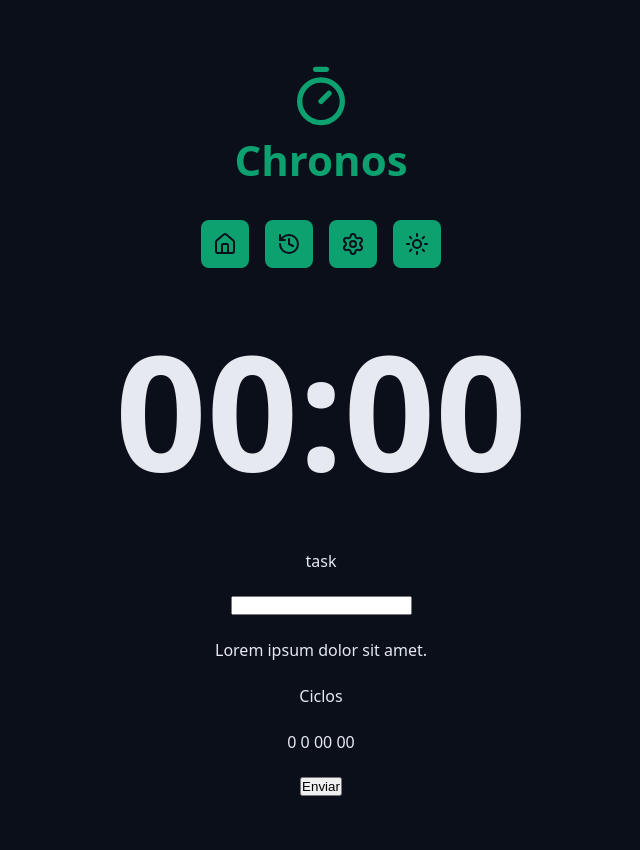
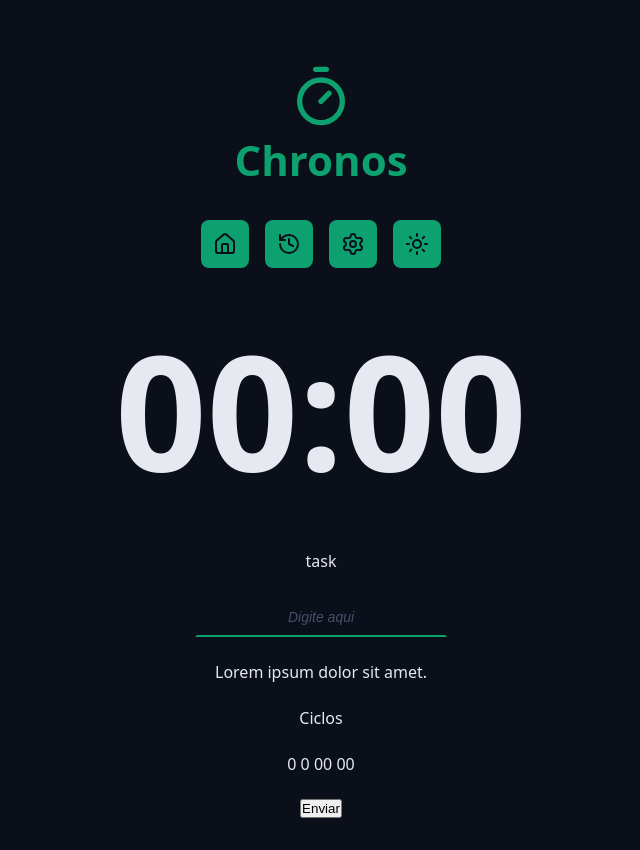
Before and after one commit to helryshow/cronos-pomo, a React (Vite) app: page / in a window 1280 px wide. Shown: the whole page, without its empty margins (319-959 px from the left). Before the commit the page ends 828 px from the top, so only its background shows below. Built offline with nearby package versions, Linux system fonts and the light colour scheme.

Commit message:
Novo Componente

```diff
--- a/src/App.tsx
+++ b/src/App.tsx
@@ -27,7 +27,7 @@
      <Container>
        <form className='form' action="">
          <div className="formRow">
-           <DefautInput labelText='task' id='input' type='text' />
+           <DefautInput labelText='task' id='input' type='text' placeholder='Digite aqui' />
          </div>
 
          <div className="formRow">
--- a/src/Componentes/DefautInput/Index.tsx
+++ b/src/Componentes/DefautInput/Index.tsx
@@ -1,3 +1,5 @@
+import styles from './styles.module.css';
+
 type DefautInputProps = {
     id: string;
     labelText?: string;
@@ -8,7 +10,7 @@
         <>
         {labelText && <label htmlFor={id}>{labelText}</label>}
 
-        <input id={id} type={type} {...rest} />
+        <input className={styles.input} id={id} type={type} {...rest} />
        </>
     )
 }
--- /dev/null
+++ b/src/Componentes/DefautInput/styles.module.css
@@ -0,0 +1,22 @@
+.input {
+    background-color: transparent;
+    text-align: center;
+    font-size: 1.8rem;
+    padding: 0.8rem;
+    border: 0.2rem solid transparent;
+    color:var(--text-defaut);
+    outline: none;
+    border-bottom: 0.2rem solid var(--primary);
+    transition: 0.2s;
+}
+
+.input:focus {
+   border: 0.2rem solid var(--primary);
+   border-radius: 0.8rem;
+}
+
+.input::placeholder {
+    color: var(--gray-500);
+    font-size: 1.4rem;
+    font-style: italic;
+}
```
